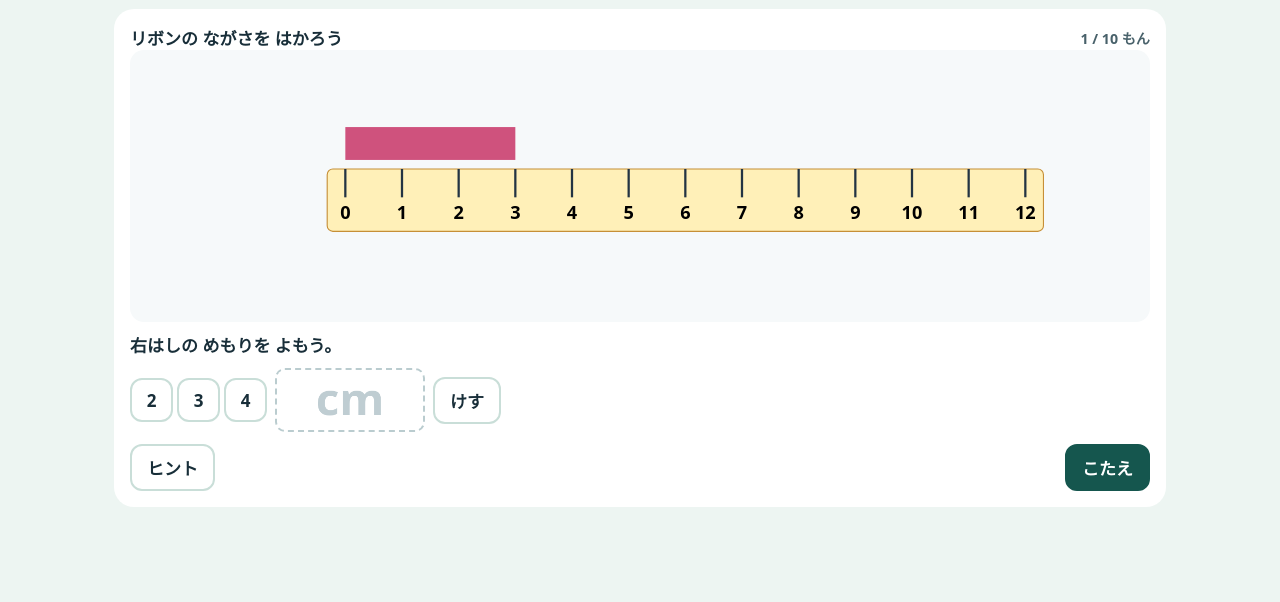
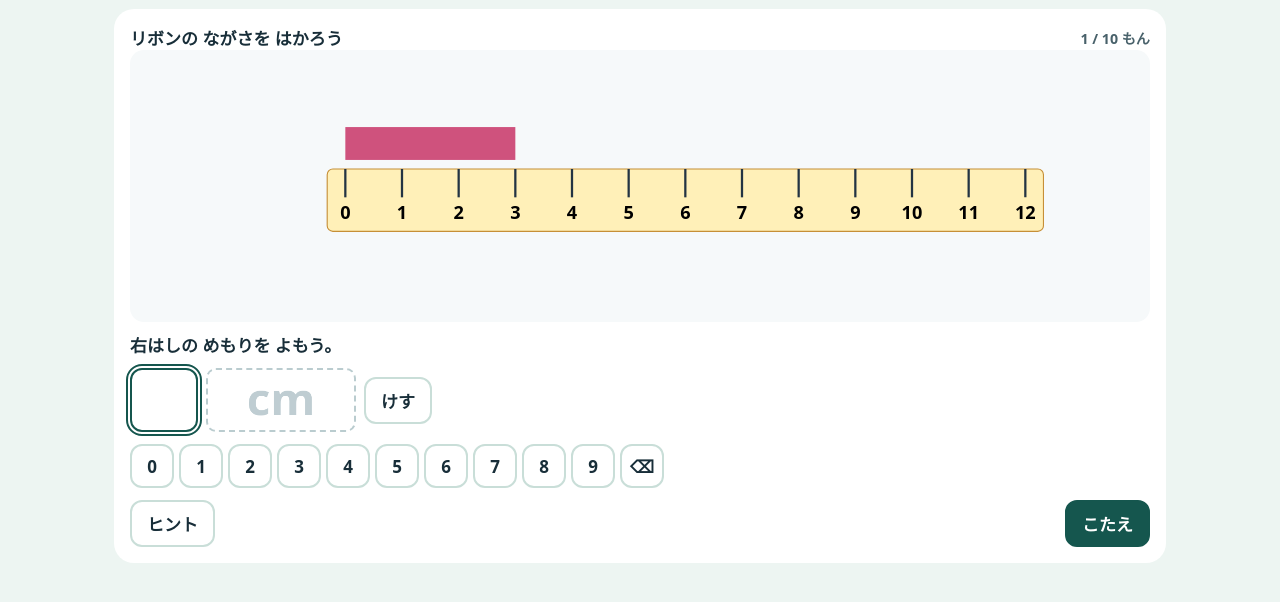
Before and after one commit to wkoshi0211-coder/ruler-practice, a plain HTML site: page index.html in a window 1280 px wide. Both pictures are taken after a click on the button "もんだいを はじめる". Shown: the part 66-668 px from the top of the page. Drawn offline with Linux system fonts and the light colour scheme.

Commit message:
Add shared number keypad for length answers

```diff
--- a/index.html
+++ b/index.html
@@ -1,10 +1,10 @@
 <!doctype html><html lang="ja"><meta charset="utf-8"><meta name="viewport" content="width=device-width,initial-scale=1"><title>じょうぎで はかろう</title>
 <style>
-*{box-sizing:border-box}body{margin:0;background:#edf5f2;color:#182e39;font:600 17px system-ui,sans-serif;user-select:none;-webkit-user-select:none;-webkit-touch-callout:none}main{max-width:1100px;margin:auto;padding:16px 24px}header,.row{display:flex;align-items:center;justify-content:space-between;gap:12px;flex-wrap:wrap}h1{margin:0;font-size:28px}h2,p{margin:10px 0}button,select{font:inherit;color:inherit;background:white;border:2px solid #c9ded8;border-radius:12px;padding:9px 15px;min-height:44px}button{cursor:pointer}button.primary,button[aria-pressed=true]{background:#15564e;color:white;border-color:#15564e}section{background:white;border-radius:20px;padding:16px;margin-top:12px}#board{width:100%;display:block;height:min(34vh,310px);background:#f6f9fa;border-radius:14px}#ruler,canvas{touch-action:none;cursor:grab}#message{min-height:26px}#fields{display:flex;gap:18px;flex-wrap:wrap}.field{display:flex;align-items:center;gap:8px}canvas{width:150px;height:64px;border:2px dashed #bacccf;border-radius:10px;display:block}.choices{display:flex;gap:4px;flex-wrap:wrap}.choices button{min-width:43px;padding:5px}.hidden,[hidden]{display:none!important}small{color:#48616a}.green{color:#14663b}.blue{color:#194c9a}
+*{box-sizing:border-box}body{margin:0;background:#edf5f2;color:#182e39;font:600 17px system-ui,sans-serif;user-select:none;-webkit-user-select:none;-webkit-touch-callout:none}main{max-width:1100px;margin:auto;padding:16px 24px}header,.row{display:flex;align-items:center;justify-content:space-between;gap:12px;flex-wrap:wrap}h1{margin:0;font-size:28px}h2,p{margin:10px 0}button,select{font:inherit;color:inherit;background:white;border:2px solid #c9ded8;border-radius:12px;padding:9px 15px;min-height:44px}button{cursor:pointer}button.primary,button[aria-pressed=true]{background:#15564e;color:white;border-color:#15564e}section{background:white;border-radius:20px;padding:16px;margin-top:12px}#board{width:100%;display:block;height:min(34vh,310px);background:#f6f9fa;border-radius:14px}#ruler,canvas{touch-action:none;cursor:grab}#message{min-height:26px}#fields{display:flex;gap:18px;flex-wrap:wrap}.field{display:flex;align-items:center;gap:8px}canvas{width:150px;height:64px;border:2px dashed #bacccf;border-radius:10px;display:block}#keypad{display:flex;gap:5px;flex-wrap:wrap;margin-top:12px}#keypad button{min-width:44px;padding:6px}.number-box{width:68px;height:64px;text-align:center;font-size:24px;border:2px solid #c9ded8;border-radius:12px}.number-box.active{border-color:#15564e;outline:2px solid #15564e;outline-offset:2px}.hidden,[hidden]{display:none!important}small{color:#48616a}.green{color:#14663b}.blue{color:#194c9a}
 </style>
 <main><header><h1>じょうぎで はかろう</h1><button id="home" hidden>課題をえらぶ</button></header>
 <section id="menu"><h2>先生と課題をえらぼう</h2><p><select id="course" aria-label="課題"></select></p><div id="intro"></div><button class="primary" id="start">もんだいを はじめる</button></section>
-<section id="play" hidden><div class="row"><strong id="instruction"></strong><small id="progress"></small></div><svg id="board" viewBox="0 0 900 240" aria-label="測るものと動かせる定規"></svg><p id="message" role="status"></p><div id="fields"></div><div class="row" style="margin-top:12px"><button id="hint">ヒント</button><button id="check" class="primary">こたえ</button></div></section>
+<section id="play" hidden><div class="row"><strong id="instruction"></strong><small id="progress"></small></div><svg id="board" viewBox="0 0 900 240" aria-label="測るものと動かせる定規"></svg><p id="message" role="status"></p><div id="fields"></div><div id="keypad" aria-label="数字ボタン"></div><div class="row" style="margin-top:12px"><button id="hint">ヒント</button><button id="check" class="primary">こたえ</button></div></section>
 <section id="done" hidden><h2>10もん おわったよ！</h2><p>みぢかな ものを ほんものの じょうぎで はかってみよう。</p><button id="again">もういちど</button></section></main>
 <script>
 const $=id=>document.getElementById(id);
@@ -20,7 +20,7 @@ const courses=[
 ];
 courses.forEach(([name],i)=>$('course').add(new Option(name,i)));
 const S=5,X=190,Y=68,H=29,RY=105,zero=16;
-let data,n,length,kind,mode,style,rx,ry,drag,passed,help,answers;
+let data,n,length,kind,mode,style,rx,ry,drag,passed,help,answers,activeAnswer;
 function intro(){
  const unit=courses[$('course').value][2];
  $('intro').innerHTML='<p><b>先生とたしかめよう</b></p><p>'+ (unit==='cm'?'0の線から1の線までが1 cm。1の線から2の線までも1 cm。':'1 cmを10こに同じ長さで分けると、線と線の間は1 mm。'+(unit==='both'?' まず何cmあるか見て、その線から右はしまでをmmで数えよう。':''))+'</p>';
@@ -38,7 +38,7 @@ function question(){
  $('message').className='';$('check').textContent='こたえ';$('hint').disabled=false;
  $('fields').replaceChildren();answers=[];
  if(mode!=='mm')field('cm',Math.floor(length/10));if(mode!=='cm')field('mm',length%10);
- draw();
+ selectAnswer(answers[0]);draw();
 }
 function snapTolerance(){return data===courses[0]?{x:24,y:28}:{x:10,y:13}}
 function aligned(){return rx===X-zero&&ry===RY}
@@ -81,13 +81,13 @@ board.onpointerup=e=>{if(drag?.id!==e.pointerId)return;drag=null;const tolerance
 board.onpointercancel=board.onlostpointercapture=()=>{drag=null};
 function field(unit,correct){
  const wrap=document.createElement('div');wrap.className='field';
- wrap.innerHTML='<div class="choices"></div><canvas width="300" height="128" aria-label="'+unit+'を なぞる"></canvas><button aria-label="'+unit+'を けす">けす</button>';
- const options=unit==='mm'?[0,1,2,3,4,5,6,7,8,9]:[...new Set([Math.max(1,correct-1),correct,Math.min(12,correct+1),correct===12?10:correct===1?3:correct])].sort((a,b)=>a-b);
- const state={value:null,correct,unit,ink:0};answers.push(state);
+ wrap.innerHTML='<input class="number-box" type="text" readonly inputmode="none" aria-label="'+unit+'の数字"><canvas width="300" height="128" aria-label="'+unit+'を なぞる"></canvas><button aria-label="'+unit+'を けす">けす</button>';
+ const box=wrap.firstElementChild;
+ const state={value:null,correct,unit,ink:0,box};answers.push(state);
+ box.onclick=box.onfocus=()=>{if(!passed)selectAnswer(state)};
  const canvas=wrap.querySelector('canvas'),ctx=canvas.getContext('2d');
  function reset(){ctx.clearRect(0,0,300,128);ctx.font='bold 94px system-ui';ctx.textAlign='center';ctx.fillStyle='#bfcdd2';ctx.fillText(unit,150,96);state.ink=0}
  reset();
- for(const value of options){const b=document.createElement('button');b.textContent=value;b.setAttribute('aria-pressed','false');b.onclick=()=>{if(passed)return;state.value=value;for(const button of wrap.querySelectorAll('.choices button'))button.setAttribute('aria-pressed',String(button===b))};wrap.firstElementChild.append(b)}
  wrap.lastElementChild.onclick=()=>{if(!passed)reset()};
  let active=null,previous;
  function coord(e){const r=canvas.getBoundingClientRect();return [(e.clientX-r.left)*300/r.width,(e.clientY-r.top)*128/r.height]}
@@ -95,6 +95,25 @@ function field(unit,correct){
  canvas.onpointermove=e=>{if(active!==e.pointerId)return;const next=coord(e);ctx.strokeStyle=unit==='cm'?'#194c9a':'#14663b';ctx.lineWidth=7;ctx.lineCap='round';ctx.beginPath();ctx.moveTo(...previous);ctx.lineTo(...next);ctx.stroke();if(next[0]>45&&next[0]<255&&next[1]>25&&next[1]<108)state.ink+=Math.hypot(next[0]-previous[0],next[1]-previous[1]);previous=next};
  canvas.onpointerup=canvas.onpointercancel=canvas.onlostpointercapture=e=>{if(active===e.pointerId)active=null};
  $('fields').append(wrap);
+}
+function selectAnswer(state){
+ activeAnswer=state;
+ for(const answer of answers)answer.box.classList.toggle('active',answer===state);
+}
+for(const key of ['0','1','2','3','4','5','6','7','8','9','⌫']){
+ const button=document.createElement('button');
+ button.type='button';
+ button.textContent=key;
+ if(key==='⌫')button.setAttribute('aria-label','数字を1つけす');
+ button.onclick=()=>{
+  if(passed)return;
+  const {box,unit}=activeAnswer;
+  const digits=key==='⌫'?box.value.slice(0,-1):
+   box.value.length>=(unit==='cm'?2:1)||box.value==='0'?key:box.value+key;
+  box.value=digits;
+  activeAnswer.value=digits===''?null:Number(digits);
+ };
+ $('keypad').append(button);
 }
 function guide(type){
  help=type;const msg=$('message');msg.className=type==='mm'?'green':type==='cm'?'blue':'';
```
